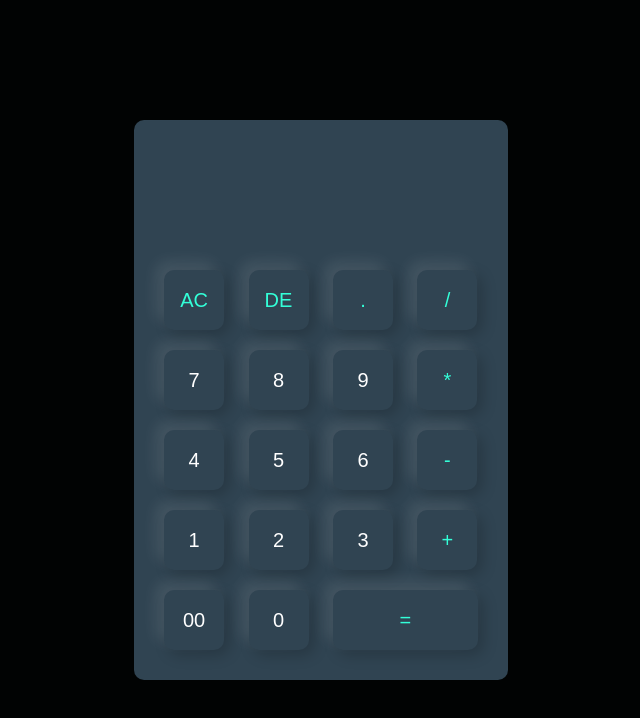
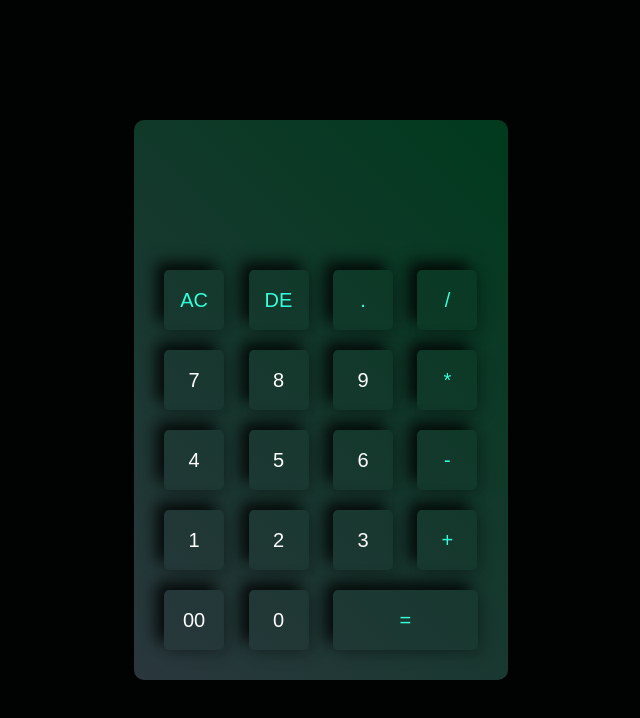
Before and after one commit to Mdsubhan79/Calculator, a plain HTML site: page index.html in a window 1280 px wide. Shown: the whole page, without its empty margins (319-959 px from the left). Drawn offline with Linux system fonts and the light colour scheme.

Commit message:
update in css

```diff
--- a/style.css
+++ b/style.css
@@ -14,7 +14,7 @@
     justify-content: center;
 }
 .calculator{
-    background-color: #304452;
+    background: linear-gradient(45deg, #2a373d, #003a1d );
     padding: 20px;
     border-radius: 10px;
 }
@@ -23,8 +23,8 @@
     outline: 0;
     width: 60px;
     height: 60px;
-    border-radius: 10px;
-    box-shadow: -8px -8px 15px rgba(255, 255, 255, 0.1), 5px 5px 15px rgba(0, 0, 0, 0.2) ;
+    border-radius: 5px;
+    box-shadow: -8px -8px 15px rgba(0, 0, 0, 0.822), 5px 5px 15px rgba(0, 0, 0, 0.2) ;
     background: transparent;
     font-size: 20px;
     color: #fff;
```
